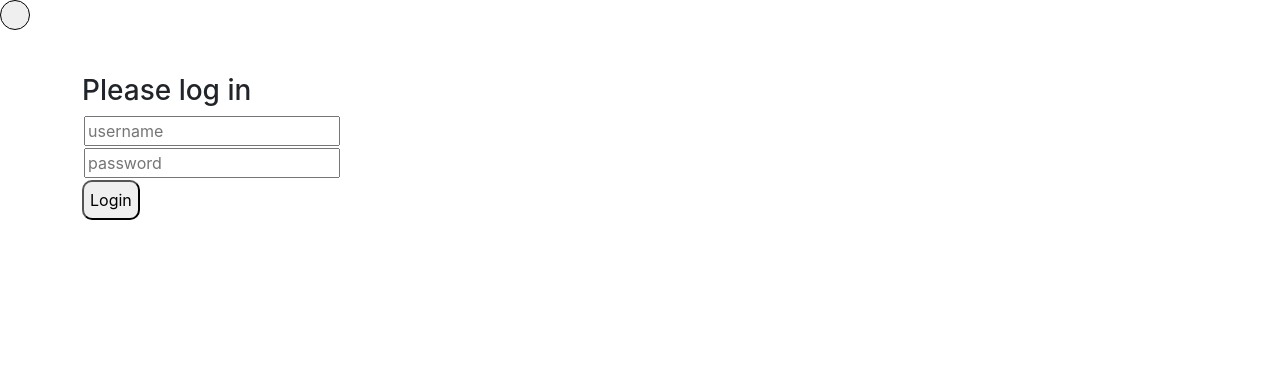
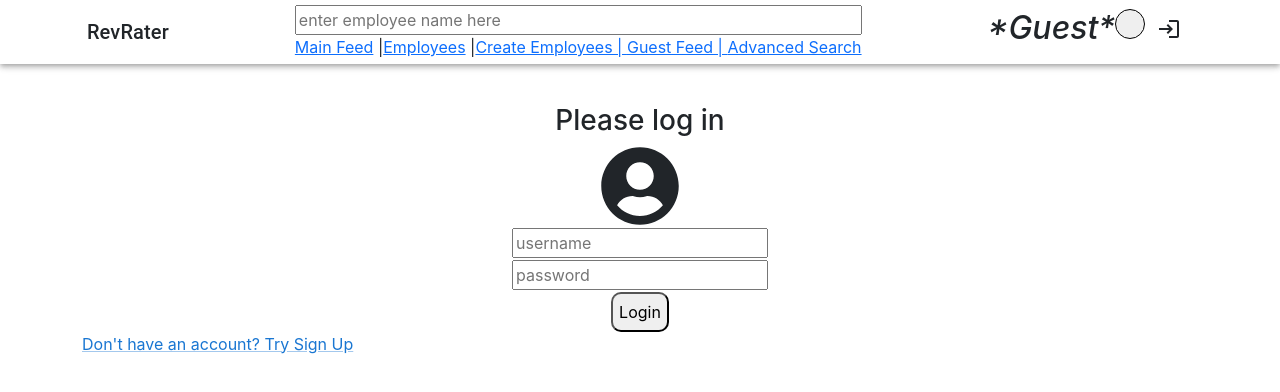
Before and after one commit to mdsayeed133/RevProject-3, a React (Create React App) app in the folder social-media-react-dev/: page /login in a window 1280 px wide. Shown: the top 392 px of the page. Built offline with nearby package versions, Linux system fonts and the light colour scheme.

Commit message:
changes to styling/ end of day

```diff
--- a/social-media-react-dev/src/App.tsx
+++ b/social-media-react-dev/src/App.tsx
@@ -25,7 +25,7 @@ function App() {
 
   return (
     <UserContext.Provider value={value}>
-      <button className="darkmode-switch" onClick={() => setDarkMode(!darkMode)}></button>
+      {/* <button className="darkmode-switch" onClick={() => setDarkMode(!darkMode)}></button> */}
 
       <Router>
         <AppRoutes></AppRoutes>
--- a/social-media-react-dev/src/components/CreateEmployee/CreateEmployee.tsx
+++ b/social-media-react-dev/src/components/CreateEmployee/CreateEmployee.tsx
@@ -14,15 +14,15 @@ const CreateEmployee: React.FC<any> = (props: any) => {
     navigate("/employeeprofile")
   }
 
-  const [firstName, setfirstName] = useState("");
-  const [lastName, setLastname] = useState("");
+  const [firstName, setFirstName] = useState("");
+  const [lastName, setLastName] = useState("");
   const [department, setDepartment] = useState("");
   const [error, setError] = useState("");
 
 
 
   const validateForm = () => {
-    if (!firstName || !lastName || !department) {
+    if (!firstName || !lastName || !department || department === "Select a department"){
       return false;
     }
     return true;
@@ -41,7 +41,7 @@ const CreateEmployee: React.FC<any> = (props: any) => {
   return (
     <>
       <Navbar />
-      <div className="create-employee-container container">
+      <div className="create-employee-container">
         <div className="text-container">
 
           {error && <p className="error-message">{error}</p>}
@@ -52,12 +52,13 @@ const CreateEmployee: React.FC<any> = (props: any) => {
                 <h3>First Name</h3>
                 <input type="text" value={firstName}
                   placeholder='First Name'
-                  onChange={(e) => setfirstName(e.target.value)} required
+                  onChange={(e) => setFirstName(e.target.value)} required
                 />
               </div>
               <div>
                 <h4>Last Name</h4>
-                <input type="text" name='lastname' id='firstname' placeholder='Last Name' />
+                <input type="text" value={lastName} placeholder='Last Name'
+                  onChange={(e) => setLastName(e.target.value)} required />
               </div>
 
               <div>
--- a/social-media-react-dev/src/components/login/Login.css
+++ b/social-media-react-dev/src/components/login/Login.css
@@ -0,0 +1,4 @@
+.text-container {
+    /* border: 1px solid black; */
+    text-align: center;
+}
--- a/social-media-react-dev/src/components/login/Login.tsx
+++ b/social-media-react-dev/src/components/login/Login.tsx
@@ -16,6 +16,8 @@ import { useContext, useState } from 'react';
 import { UserContext } from '../../context/user.context';
 import axios from 'axios';
 import Navbar from '../navbar/Navbar';
+import '../login/Login.css'
+import { FaUserCircle } from 'react-icons/fa';
 
 
 const theme = createTheme();
@@ -53,11 +55,14 @@ export default function Login() {
 
   return (
     <>
-      {/* <Navbar/> */}
+      <Navbar/>
       <div className="login-container container">
         <div className="text-container">
           <h1></h1>
           <h3>Please log in</h3>
+          <div className="user-input-container">
+            <FaUserCircle size="5em" />
+            <div className="boxes">
               <div className="input-box">
                 <input type="text" name="username" placeholder="username" onChange={gatherInput} />
               </div>
@@ -65,7 +70,21 @@ export default function Login() {
                 <input type="password" name="password" placeholder="password" onChange={gatherInput} />
               </div>
 
+            </div>
             <button className="login-button" onClick={login}>Login</button>
+        <Grid container>
+          <Grid item>
+            {/* <Link href="register" variant="body2">
+                  {"Don't have an account? Sign Up"}
+                </Link> */}
+            <Link href="signup">
+              {"Don't have an account? Try Sign Up"}
+            </Link>
+          </Grid>
+        </Grid>
+
+          </div>
+
           {/* <button className="login-button" onClick={reset}>Reset Password</button> */}
         </div>
       </div>
```
Lines whose indentation alone changed are shown as unchanged.
